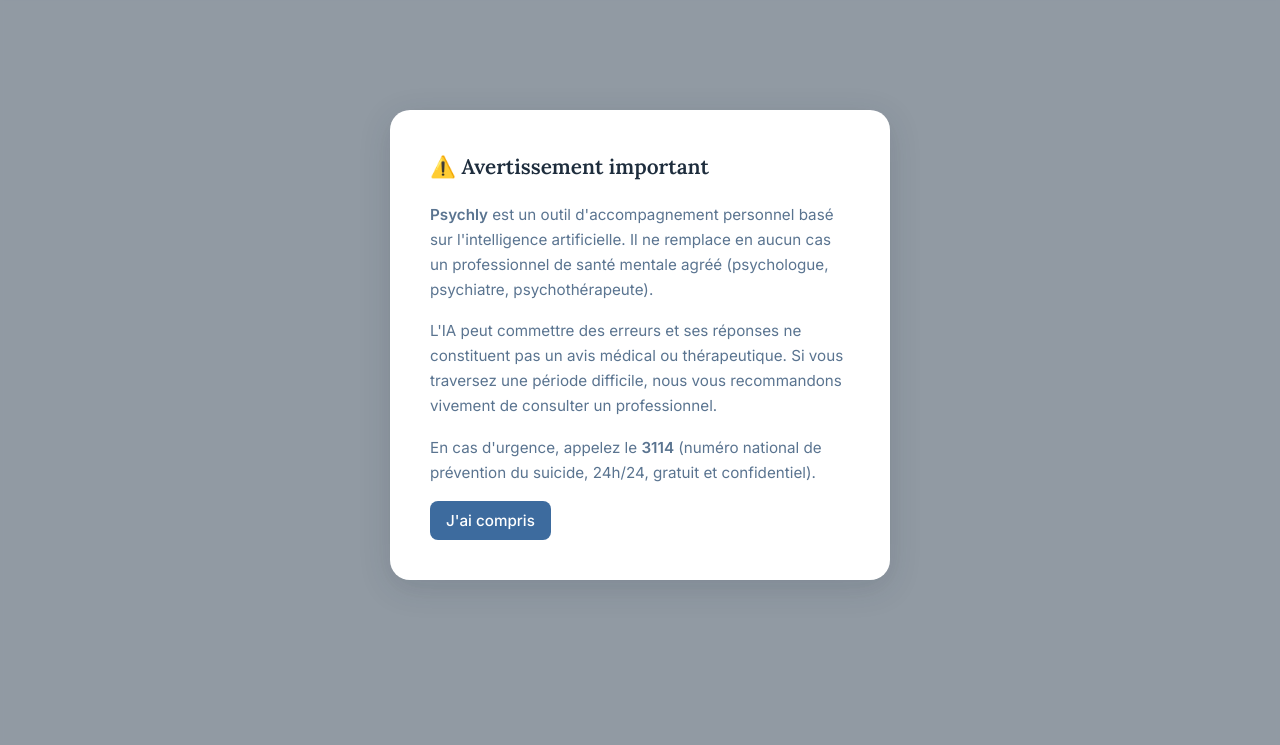
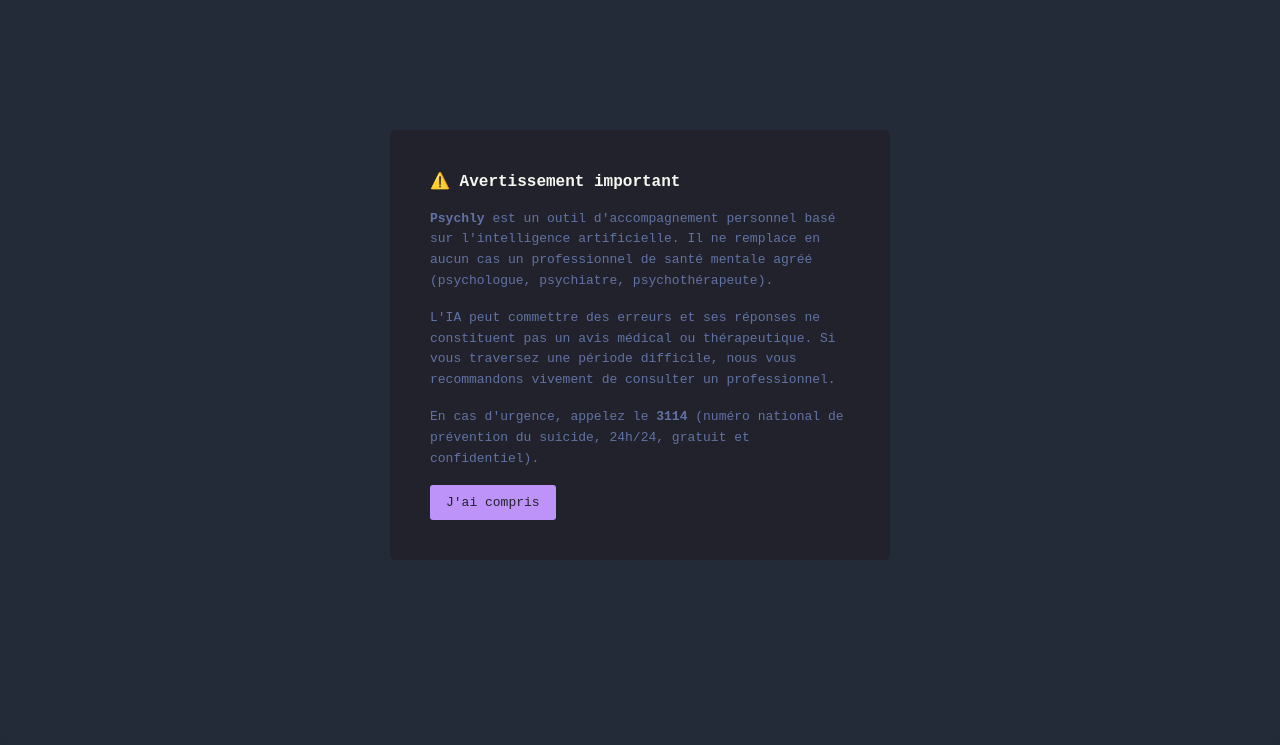
Before and after one commit to AlexandreBarbez/psychly, a website built with Vite: page src/index.html in a window 1280 px wide. Shown: the part 55-800 px from the top of the page. Built offline with nearby package versions, Linux system fonts and the light colour scheme; a web font is replaced by a local one.

Commit message:
feat: replace design tokens with Dracula palette, JetBrains Mono

```diff
--- a/src/index.html
+++ b/src/index.html
@@ -5,7 +5,7 @@
   <meta name="viewport" content="width=device-width, initial-scale=1.0" />
   <title>Psychly</title>
   <link rel="preconnect" href="https://fonts.bunny.net">
-  <link href="https://fonts.bunny.net/css?family=lora:400,600|inter:400,500,600&display=swap" rel="stylesheet">
+  <link href="https://fonts.bunny.net/css?family=jetbrains-mono:300,400,500,600&display=swap" rel="stylesheet">
   <link rel="stylesheet" href="/styles.css" />
 </head>
 <body>
--- a/src/styles.css
+++ b/src/styles.css
@@ -2,47 +2,50 @@
    DESIGN TOKENS
    ============================================================ */
 :root {
-  /* Colors */
-  --color-bg: #f0f4f8;
-  --color-surface: #ffffff;
-  --color-surface-alt: #e8eef5;
-  --color-border: #d0dae6;
-  --color-primary: #3d6b9e;
-  --color-primary-hover: #2f5580;
-  --color-user-bubble: #3d6b9e;
-  --color-assistant-bubble: #edf2f7;
-  --color-text: #1e2d3d;
-  --color-text-muted: #5a7490;
-  --color-accent: #7aa7c7;
-  --color-danger: #b94040;
-  --color-danger-hover: #8f2f2f;
+  /* Dracula palette */
+  --color-bg: #282a36;
+  --color-surface: #21222c;
+  --color-surface-alt: #2d2e3f;
+  --color-sidebar: #191a21;
+  --color-border: #44475a;
+  --color-text: #f8f8f2;
+  --color-text-muted: #6272a4;
+  --color-primary: #bd93f9;
+  --color-primary-hover: #a97ff0;
+  --color-accent-green: #50fa7b;
+  --color-accent-cyan: #8be9fd;
+  --color-accent-orange: #ffb86c;
+  --color-user-bubble: #44475a;
+  --color-assistant-bubble: #21222c;
+  --color-danger: #ff5555;
+  --color-danger-hover: #ff3333;
 
-  /* Typography */
-  --font-heading: 'Lora', Georgia, serif;
-  --font-body: 'Inter', system-ui, sans-serif;
-  --font-size-base: 0.95rem;
-  --font-size-sm: 0.85rem;
-  --font-size-lg: 1.1rem;
-  --font-size-xl: 1.3rem;
-  --line-height-body: 1.65;
+  /* Typography — monospace everywhere */
+  --font-body: 'JetBrains Mono', 'Courier New', monospace;
+  --font-heading: 'JetBrains Mono', 'Courier New', monospace;
+  --font-size-base: 0.8125rem;
+  --font-size-sm: 0.6875rem;
+  --font-size-lg: 0.875rem;
+  --font-size-xl: 1rem;
+  --line-height-body: 1.6;
 
-  /* Spacing */
+  /* Spacing (unchanged) */
   --space-xs: 0.375rem;
   --space-sm: 0.625rem;
   --space-md: 1rem;
   --space-lg: 1.5rem;
   --space-xl: 2.5rem;
 
-  /* Border radii */
-  --radius-sm: 8px;
-  --radius-md: 14px;
-  --radius-lg: 20px;
-  --radius-pill: 999px;
+  /* Border radii — sharp terminal style */
+  --radius-sm: 3px;
+  --radius-md: 4px;
+  --radius-lg: 6px;
+  --radius-pill: 3px;
 
-  /* Shadows */
-  --shadow-sm: 0 1px 3px rgba(30, 45, 61, 0.08);
-  --shadow-md: 0 4px 16px rgba(30, 45, 61, 0.12);
-  --shadow-lg: 0 8px 32px rgba(30, 45, 61, 0.16);
+  /* No shadows */
+  --shadow-sm: none;
+  --shadow-md: none;
+  --shadow-lg: none;
 }
 
 /* ============================================================
```
